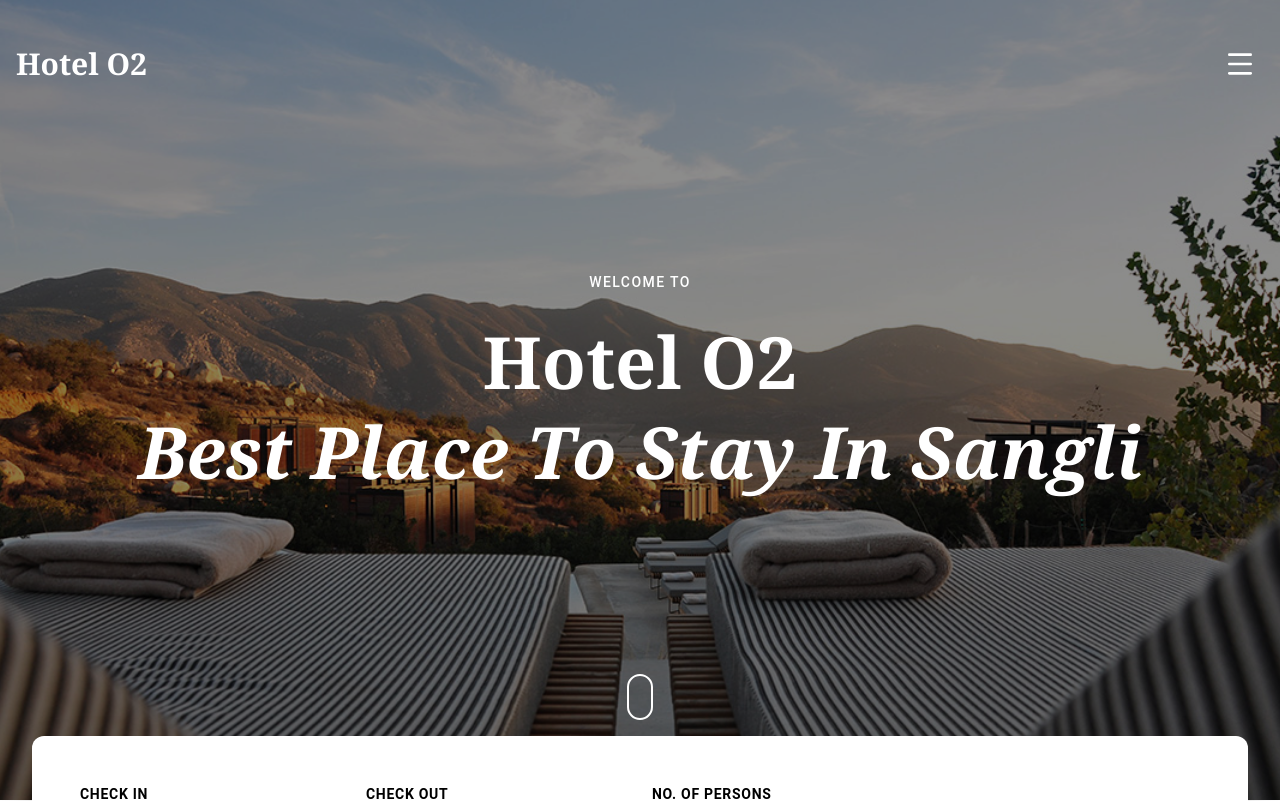
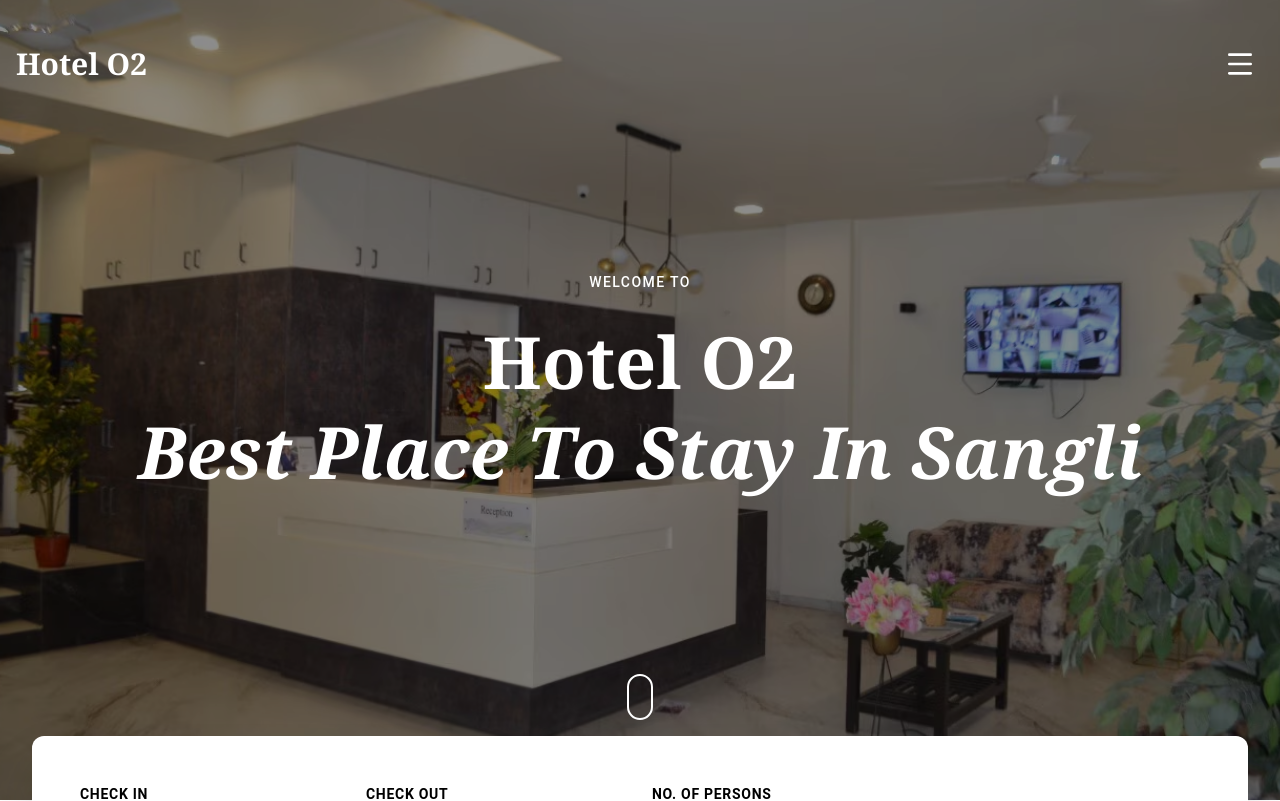
Before and after one commit to nimishk7/HotelO2Website.github.io, a React (Vite) app: page / in a window 1280 px wide. Shown: the top 801 px of the page. Built offline with nearby package versions, Linux system fonts and the light colour scheme.

Commit message:
UI changes

```diff
--- a/src/components/Hero.jsx
+++ b/src/components/Hero.jsx
@@ -11,7 +11,7 @@ const Hero = () => {
       <div
         className="absolute inset-0 z-0 bg-cover bg-center bg-no-repeat transition-transform duration-1000 scale-105"
         style={{
-          backgroundImage: "url('/images/hero_4.jpg')",
+          backgroundImage: "url('/images/res5.jpeg')",
         }}
       >
         <div className="absolute inset-0 bg-black/45"></div>
```
